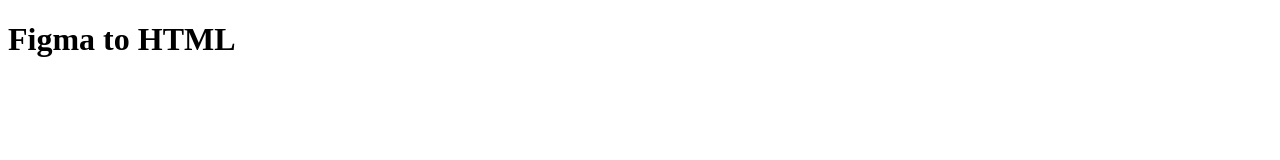
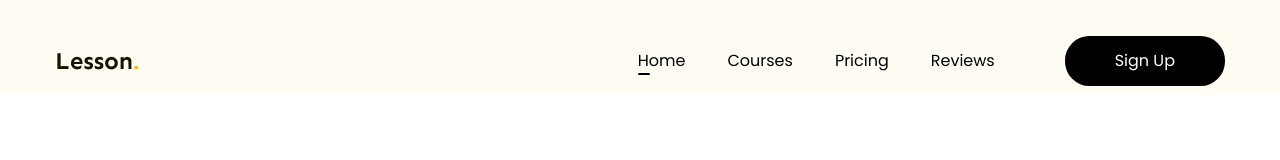
Before and after one commit to tuanduyne/figma.html, a plain HTML site: page index.html in a window 1280 px wide. Shown: the top 160 px of the page. Drawn offline with Linux system fonts and the light colour scheme.

Commit message:
làm phần header

```diff
--- /dev/null
+++ b/assets/css/reset.css
@@ -0,0 +1,48 @@
+/* http://meyerweb.com/eric/tools/css/reset/
+   v2.0 | 20110126
+   License: none (public domain)
+*/
+
+html, body, div, span, applet, object, iframe,
+h1, h2, h3, h4, h5, h6, p, blockquote, pre,
+a, abbr, acronym, address, big, cite, code,
+del, dfn, em, img, ins, kbd, q, s, samp,
+small, strike, strong, sub, sup, tt, var,
+b, u, i, center,
+dl, dt, dd, ol, ul, li,
+fieldset, form, label, legend,
+table, caption, tbody, tfoot, thead, tr, th, td,
+article, aside, canvas, details, embed,
+figure, figcaption, footer, header, hgroup,
+menu, nav, output, ruby, section, summary,
+time, mark, audio, video {
+	margin: 0;
+	padding: 0;
+	border: 0;
+	font-size: 100%;
+	font: inherit;
+	vertical-align: baseline;
+}
+/* HTML5 display-role reset for older browsers */
+article, aside, details, figcaption, figure,
+footer, header, hgroup, menu, nav, section {
+	display: block;
+}
+body {
+	line-height: 1;
+}
+ol, ul {
+	list-style: none;
+}
+blockquote, q {
+	quotes: none;
+}
+blockquote:before, blockquote:after,
+q:before, q:after {
+	content: '';
+	content: none;
+}
+table {
+	border-collapse: collapse;
+	border-spacing: 0;
+}
--- /dev/null
+++ b/assets/css/style.css
@@ -0,0 +1,84 @@
+*{
+    box-sizing: border-box;
+}
+html{
+    font-size: 62.5%;
+}
+body{
+    font-size: 1.6rem;
+}
+body {
+    font-family: "Poppins", sans-serif;
+    font-weight: 400;
+    font-style: normal;
+  }
+
+ body {
+    font-family: "Poppins", sans-serif;
+    font-weight: 400;
+  }
+  /* common */
+a{
+    text-decoration: none;
+    color: black;
+}
+.main-content{
+    width: 1170px;
+    margin-left: auto;
+    margin-right: auto;
+    max-width: calc(100% - 50px);
+}
+.btn{
+    border-radius: 24.5px;
+    color: white;
+    background-color: black;
+    padding: 0px 50px;
+    display: inline-block;
+    line-height: 50px;
+    min-width: 118px;
+
+}
+/* header */
+.header{
+background-color: #FFFCF4;
+}
+.header.fixed{
+    position:sticky;
+    top: -28px;
+}
+.header .body-header {
+    display:flex;
+    align-items: center;
+    padding: 36px 0px 8px;
+}
+.nav ul{
+    display:flex;
+}
+.nav{
+    margin-left: auto;
+}
+.nav a{
+font-weight: 400;
+font-size: 1.6rem;
+padding: 8px 21px;
+position: relative;
+}
+.nav a:hover{
+text-shadow: 1px 0 0 currentColor;
+}
+.nav .action a::after {
+    content: "";
+    width: 12px;
+    height: 2px;
+    border-radius: 1px;
+    background: #000000;
+    position: absolute;
+    left: 21px;
+    bottom: 5px;
+}
+.header .btnsign-up{
+    min-width: 144px;
+}
+.btnsign-up{
+    margin-left: 49px ;
+}
--- a/index.html
+++ b/index.html
@@ -1,11 +1,44 @@
 <!DOCTYPE html>
-<html lang="en">
+<html lang="vi">
 <head>
+    <!-- reset -->
+     <link rel="stylesheet" href="./assets/css/reset.css">
+     <!-- font -->
+    <link rel="preconnect" href="https://fonts.googleapis.com">
+    <link rel="preconnect" href="https://fonts.gstatic.com" crossorigin>
+    <link href="https://fonts.googleapis.com/css2?family=Poppins:wght@100;200;300;400;500;600;700;800;900&display=swap" rel="stylesheet">
+
+     <!-- style -->
+     <link rel="stylesheet" href="./assets/css/style.css">
+
+
+
     <meta charset="UTF-8">
     <meta name="viewport" content="width=device-width, initial-scale=1.0">
     <title>Figma</title>
 </head>
-<body>
-    <h1>Figma to HTML</h1>
+<body style="height:10000px">
+    <!-- header -->
+    <header class="header fixed">
+        <div class="main-content">
+            <div class="body-header">
+                <!-- logo -->
+                <img src="./assets/img/Logo.png" alt="Lesson" class="logo">
+                <!-- nav -->
+                <nav class="nav">
+                    <ul>
+                        <li class="action"><a href="#">Home</a></li>
+                        <li><a href="#">Courses</a></li>
+                        <li><a href="#">Pricing</a></li>
+                        <li><a href="#">Reviews</a></li>
+                    </ul>
+                </nav>
+                <!-- btn action -->
+                 <div class="action">
+                    <a href="" class="btn btnsign-up">Sign Up</a>
+                </div>
+            </div>
+        </div>
+    </header>
 </body>
 </html>
```
Also changed, not shown: assets/img/Logo.png (added).
